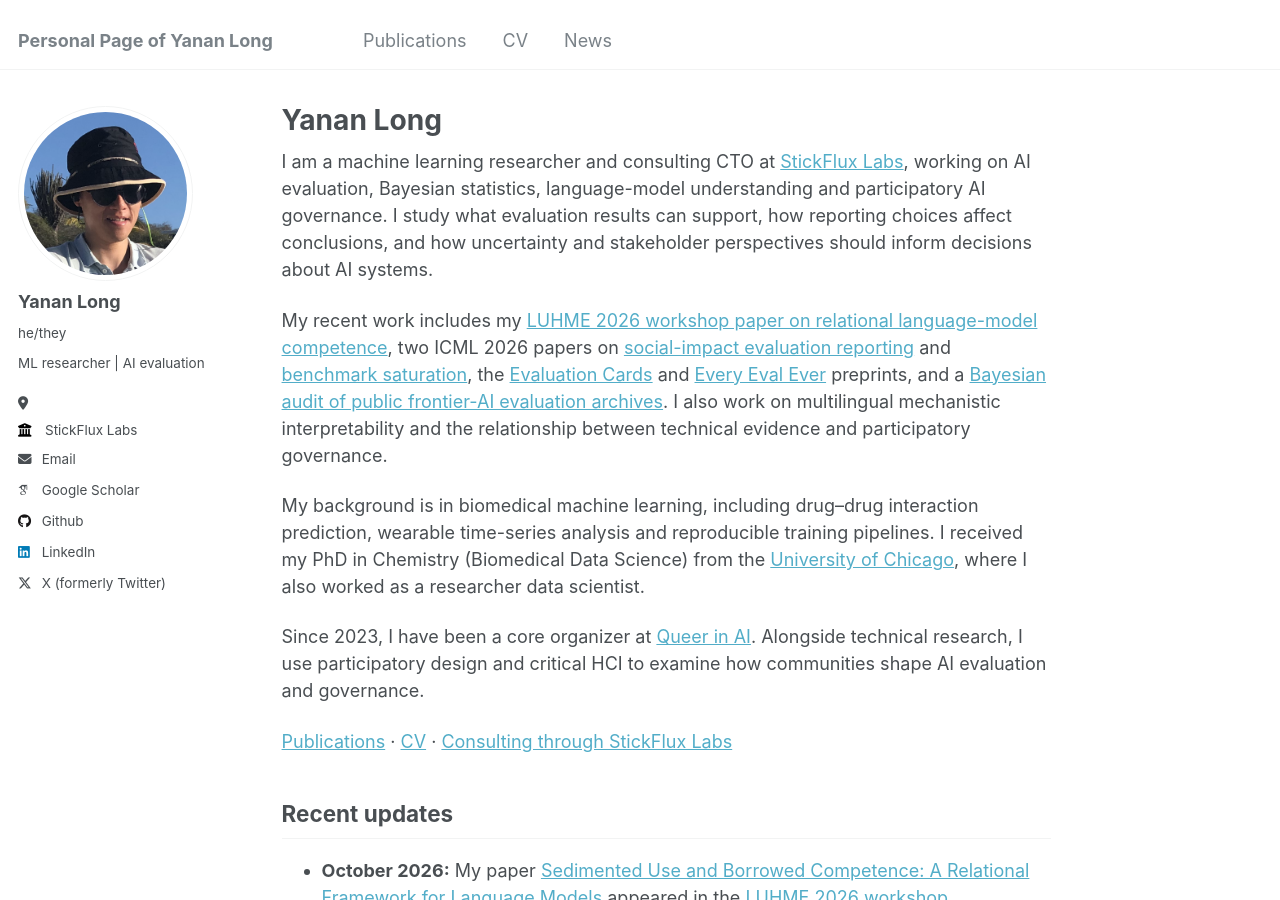
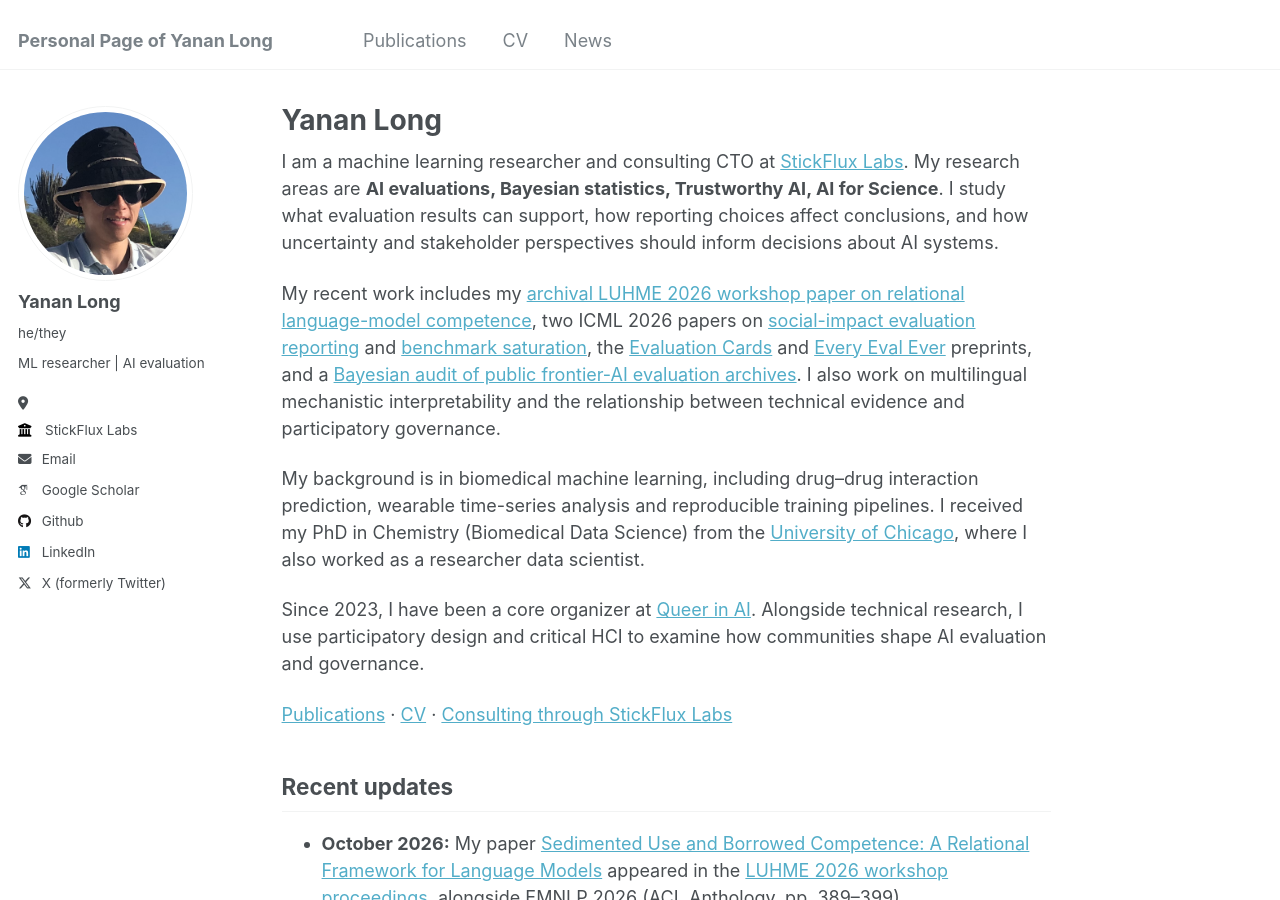
Before and after one commit to yananlong/yananlong.github.io, a Jekyll site: the page built from _pages/about.md, in a window 1280 px wide and 900 px high. Built offline with Jekyll 4.4.1, drawn with Linux system fonts in a browser that asks for light colours; some web fonts are replaced.

Commit message:
Align research areas and classify LUHME paper as archival proceedings

```diff
--- a/_pages/about.md
+++ b/_pages/about.md
@@ -7,9 +7,9 @@ redirect_from:
   - /about.html
 ---
 
-I am a machine learning researcher and consulting CTO at [StickFlux Labs](https://stickflux.com/), working on AI evaluation, Bayesian statistics, language-model understanding and participatory AI governance. I study what evaluation results can support, how reporting choices affect conclusions, and how uncertainty and stakeholder perspectives should inform decisions about AI systems.
+I am a machine learning researcher and consulting CTO at [StickFlux Labs](https://stickflux.com/). My research areas are **AI evaluations, Bayesian statistics, Trustworthy AI, AI for Science**. I study what evaluation results can support, how reporting choices affect conclusions, and how uncertainty and stakeholder perspectives should inform decisions about AI systems.
 
-My recent work includes my [LUHME 2026 workshop paper on relational language-model competence](https://aclanthology.org/2026.luhme-1.26/), two ICML 2026 papers on [social-impact evaluation reporting](https://arxiv.org/abs/2511.05613) and [benchmark saturation](https://arxiv.org/abs/2602.16763), the [Evaluation Cards](https://arxiv.org/abs/2606.09809) and [Every Eval Ever](https://arxiv.org/abs/2606.14516) preprints, and a [Bayesian audit of public frontier-AI evaluation archives](https://arxiv.org/pdf/2606.17005). I also work on multilingual mechanistic interpretability and the relationship between technical evidence and participatory governance.
+My recent work includes my [archival LUHME 2026 workshop paper on relational language-model competence](https://aclanthology.org/2026.luhme-1.26/), two ICML 2026 papers on [social-impact evaluation reporting](https://arxiv.org/abs/2511.05613) and [benchmark saturation](https://arxiv.org/abs/2602.16763), the [Evaluation Cards](https://arxiv.org/abs/2606.09809) and [Every Eval Ever](https://arxiv.org/abs/2606.14516) preprints, and a [Bayesian audit of public frontier-AI evaluation archives](https://arxiv.org/pdf/2606.17005). I also work on multilingual mechanistic interpretability and the relationship between technical evidence and participatory governance.
 
 My background is in biomedical machine learning, including drug–drug interaction prediction, wearable time-series analysis and reproducible training pipelines. I received my PhD in Chemistry (Biomedical Data Science) from the [University of Chicago](https://www.uchicago.edu/), where I also worked as a researcher data scientist.
 
```
